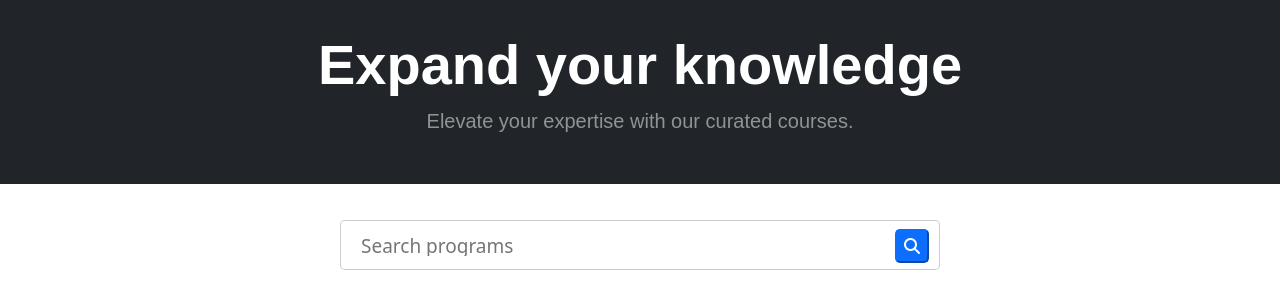
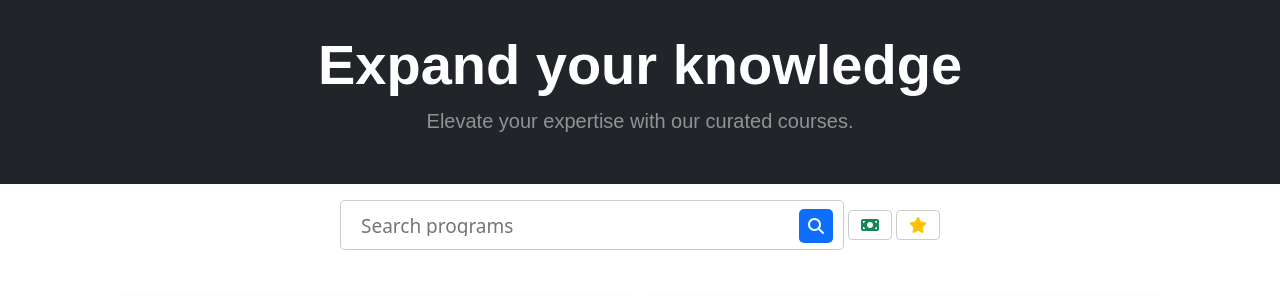
Before and after one commit to DarrachBarneveld/Ci-Swag-Store, a Django app: page /programs/ in a window 1280 px wide. Shown: the part 125-421 px from the top of the page. Run offline with Django 3.2, Linux system fonts and the light colour scheme; data comes from the database, SQL or seed files in the repository; parts of the project's set-up code (start-up, migrations or seed data) failed here and were passed over; some libraries are stand-ins or nearby versions.

Commit message:
Added filter by rating and price feature

```diff
--- a/programs/static/programs/css/programs.css
+++ b/programs/static/programs/css/programs.css
@@ -16,12 +16,16 @@ iframe {
 
 .search-container {
   max-width: 600px;
+  gap: 0.25rem;
+}
+
+.search-container button {
+  border: 1px solid rgba(0, 0, 0, 0.2);
 }
 
 .search {
   width: 100%;
   margin-bottom: auto;
-  margin-top: 20px;
   height: 50px;
   background-color: #fff;
   padding: 10px;
--- a/programs/templates/programs/programs.html
+++ b/programs/templates/programs/programs.html
@@ -22,11 +22,40 @@
 {% block content %}
     <!-- Section-->
     <section class="py-3 bg-white">
-      <form method='GET' action='{% url "programs" %}' class='search-container mx-auto d-flex justify-content-center'>
-      <div class="search"> <input type="text" class="search-input" placeholder="Search programs" name="q"> <button type='submit' class="search-icon btn-primary"> <i class="fa fa-search"></i> </a>
-      </form>
-      </div>
-        <div class="container px-4 px-lg-5 mt-5">
+      <form method='GET' action='{% url "programs" %}' class='mx-auto d-flex justify-content-center align-items-center search-container'>
+      <div class="search"> <input type="text" class="search-input" placeholder="Search programs" name="q"> <button type='submit' class="search-icon btn-primary border-0"> <i class="fa fa-search"></i> </a></div>
+
+
+        <button type="submit" class='btn btn-outline-dark d-flex align-items-center' name="sort" value="price">
+          <i class="fa-solid fa-money-bill text-success"></i>
+          {% if sort == 'price' %}
+              {% if direction == 'asc' %}
+                  <i class="fa-solid fa-sort-down ms-2"></i>
+                  <input type="hidden" name="direction" value="desc">
+              {% else %}
+                  <i class="fa-solid fa-sort-up ms-2"></i>
+                  <input type="hidden" name="direction" value="asc">
+              {% endif %}
+          {% endif %}
+      </button>
+
+      <button type="submit" class='btn btn-outline-dark d-flex align-items-center' name="sort" value="rating">
+        <i class="fa-solid fa-star text-warning"></i>
+        {% if sort == 'rating' %}
+            {% if direction == 'asc' %}
+                <i class="fa-solid fa-sort-down ms-2"></i>
+                <input type="hidden" name="direction" value="desc">
+            {% else %}
+                <i class="fa-solid fa-sort-up ms-2"></i>
+                <input type="hidden" name="direction" value="asc">
+            {% endif %}
+        {% else %}
+        {% endif %}
+      </button>
+  </form>
+
+
+      <div class="container px-4 px-lg-5 mt-5">
           <div
             class="row gx-2 gy-2 row-cols-lg-2 justify-content-center"
           >
--- a/programs/views.py
+++ b/programs/views.py
@@ -2,7 +2,7 @@ from django.shortcuts import render,reverse, redirect, get_object_or_404
 from django.contrib import messages
 from django.core.paginator import Paginator, EmptyPage, PageNotAnInteger
 from django.db.models import Q
-
+from django.db.models.functions import Lower
 
 from products.models import Category
 from .models import Program
@@ -16,6 +16,8 @@ def all_programs(request):
     programs = Program.objects.all()
     query = None
     categories = None
+    sort = None
+    direction = 'asc'
 
     if 'category' in request.GET:
             categories = request.GET['category'].split(',')
@@ -25,16 +27,26 @@ def all_programs(request):
     if 'q' in request.GET:
         query = request.GET['q']
         if not query:
-                messages.error(request, "You didn't enter any search criteria!")
-                return redirect(reverse('programs'))
-
+            query = ''
         queries = Q(name__icontains=query) | Q(description__icontains=query)
         programs = programs.filter(queries)
+
+    if 'sort' in request.GET:
+        sortkey = request.GET['sort']
+        sort = sortkey
+        print(sort)
+        if 'direction' in request.GET:
+            direction = request.GET['direction']
+            if direction == 'desc':
+                sortkey = f'-{sortkey}'
+        programs = programs.order_by(sortkey)
 
     context = {
         'programs': programs,
         'search_term': query,
-        'current_categories': categories
+        'current_categories': categories,
+        'sort': sort,
+        'direction': direction,
     }
 
     return render(request, 'programs/programs.html', context)
```
